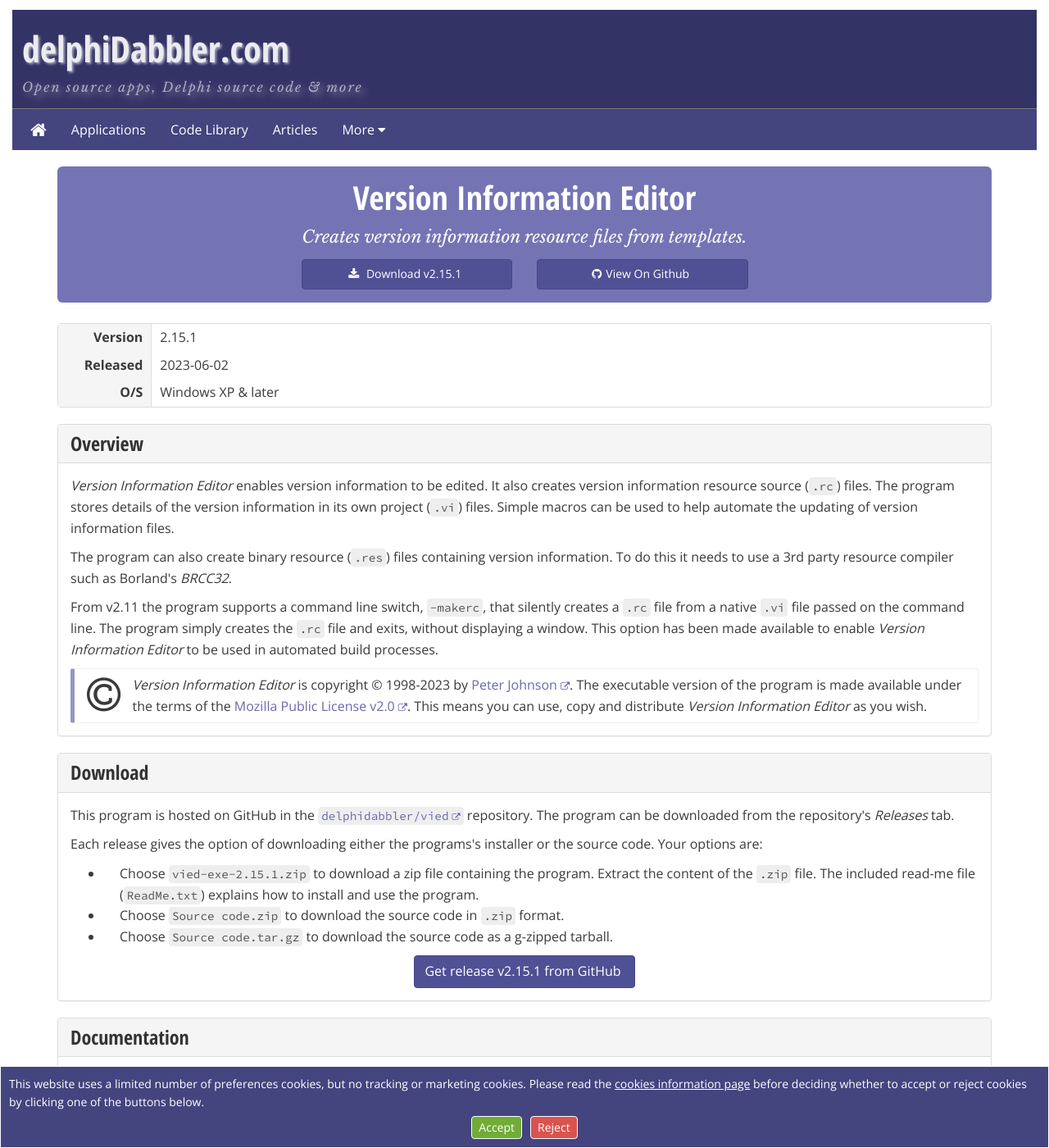
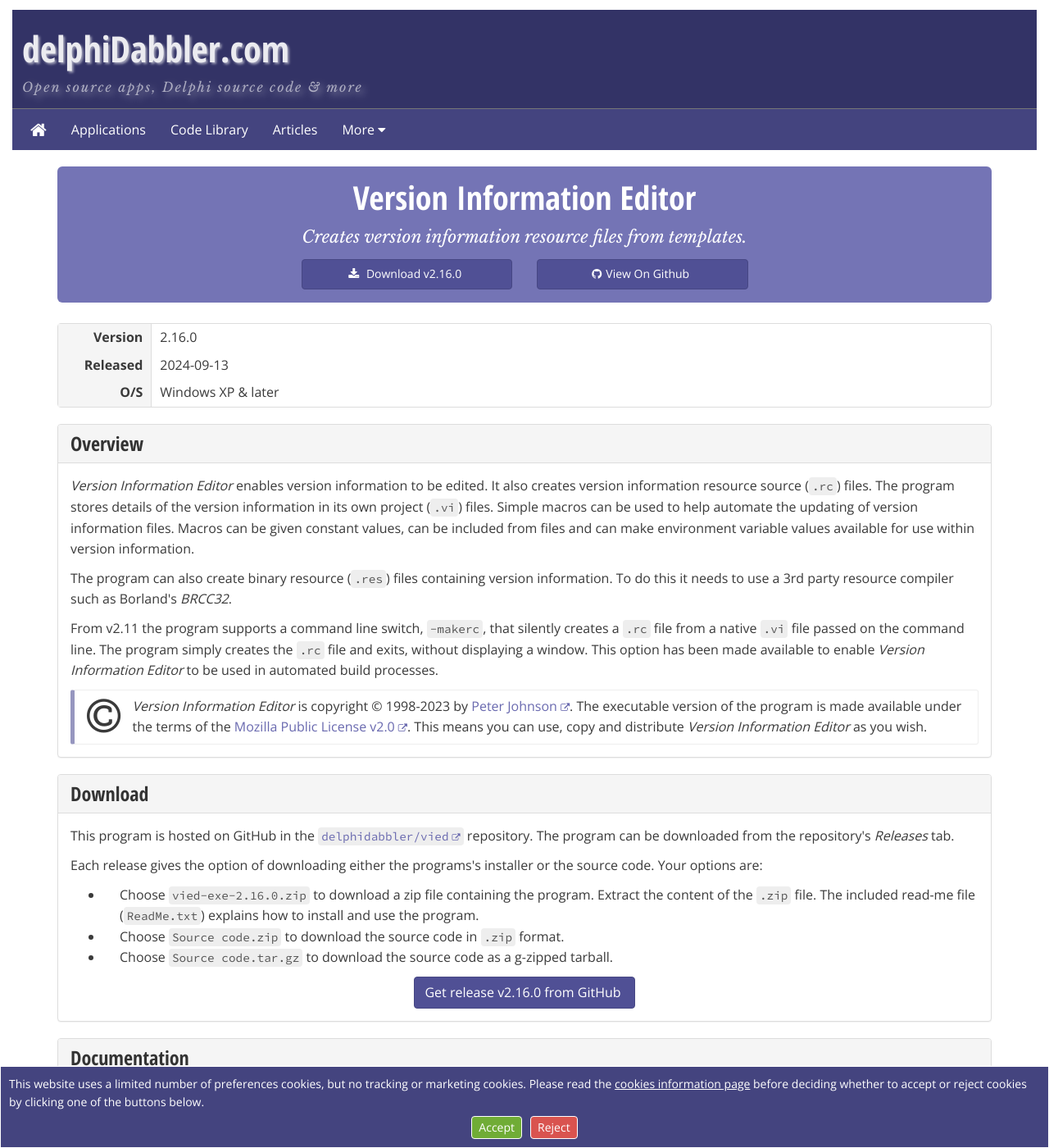
Before and after one commit to delphidabbler/delphidabbler.github.io, a Jekyll site: the page built from _software/vied.html, in a window 1280 px wide and 1400 px high. Shown: the whole window at 82% size. Built offline with Jekyll 4.4.1, drawn with Linux system fonts in a browser that asks for light colours.

Commit message:
Update vied page re release v2.16.0

```diff
--- a/_software/vied.html
+++ b/_software/vied.html
@@ -2,9 +2,9 @@
 layout: "programs-tplt"
 group: apps
 priority: 3
-version: "2.15.1"
+version: "2.16.0"
 os: "Windows XP & later"
-release-date: "2023-06-02"
+release-date: "2024-09-13"
 title: "Version Information Editor"
 precis: "Creates version information resource files from templates."
 summary: "Creates version information resource files from templates that can be compiled and embedded in executable programs."
@@ -25,7 +25,7 @@
   </div>
   <div class="panel-body">
     <p>
-      <em>Version Information Editor</em> enables version information to be edited. It also creates version information resource source (<code>.rc</code>) files. The program stores details of the version information in its own project (<code>.vi</code>) files. Simple macros can be used to help automate the updating of version information files.
+      <em>Version Information Editor</em> enables version information to be edited. It also creates version information resource source (<code>.rc</code>) files. The program stores details of the version information in its own project (<code>.vi</code>) files. Simple macros can be used to help automate the updating of version information files. Macros can be given constant values, can be included from files and can make environment variable values available for use within version information.
     </p>
     <p>
       The program can also create binary resource (<code>.res</code>) files containing version information. To do this it needs to use a 3rd party resource compiler such as Borland's <em>BRCC32</em>.
```
